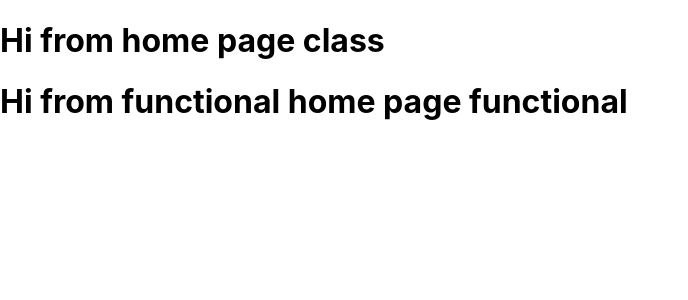
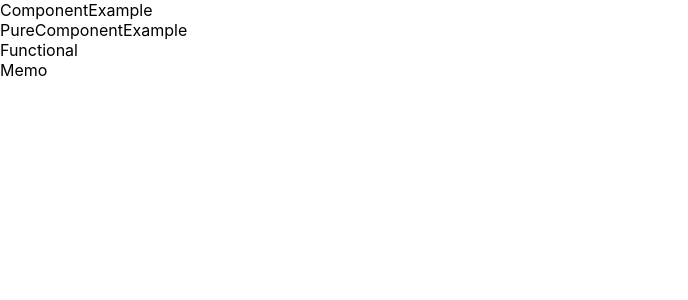
Before and after one commit to ajittupe2548/react-practice, a React (Create React App) app: page / in a window 1280 px wide. Shown: the top 300 px of the page, without its empty margins (0-688 px from the left). Built offline with nearby package versions, Linux system fonts and the light colour scheme.

Commit message:
Added : components

```diff
--- a/src/Components/CHome.js
+++ b/src/Components/CHome.js
@@ -1,10 +1,29 @@
-import React, { Component } from 'react'
+import React, { Component, PureComponent } from 'react'
+
+// Component creation with React.Component
+class ComponentExample extends Component {
+    render() {
+        return (
+            <div>ComponentExample</div>
+        )
+    }
+}
+
+// Component creation with React.PureComponent
+class PureComponentExample extends PureComponent {
+    render() {
+        return (
+            <div>PureComponentExample</div>
+        )
+    }
+}
 
 class CHome extends Component {
     render() {
         return (
             <div>
-                <h1 className="heading">Hi from home page class</h1>
+                <ComponentExample />
+                <PureComponentExample />
             </div>
         )
     }
--- a/src/Components/FHome.js
+++ b/src/Components/FHome.js
@@ -1,9 +1,28 @@
-import React from 'react'
+import React, { useState } from 'react'
 
+// Functional component
+const MemoExample = React.memo(function FHome(props) {
+    return (
+        <div>
+            Memo
+        </div>
+    )
+})
+
+const functionExample = function FunctionalExample(props) {
+    return (
+        <div>
+            Functional
+        </div>
+    )
+}
+
+// Functional component
 function FHome() {
     return (
         <div>
-            <h1>Hi from functional home page functional</h1>
+            {functionExample(1)}
+            <MemoExample count={1}/>
         </div>
     )
 }
```
